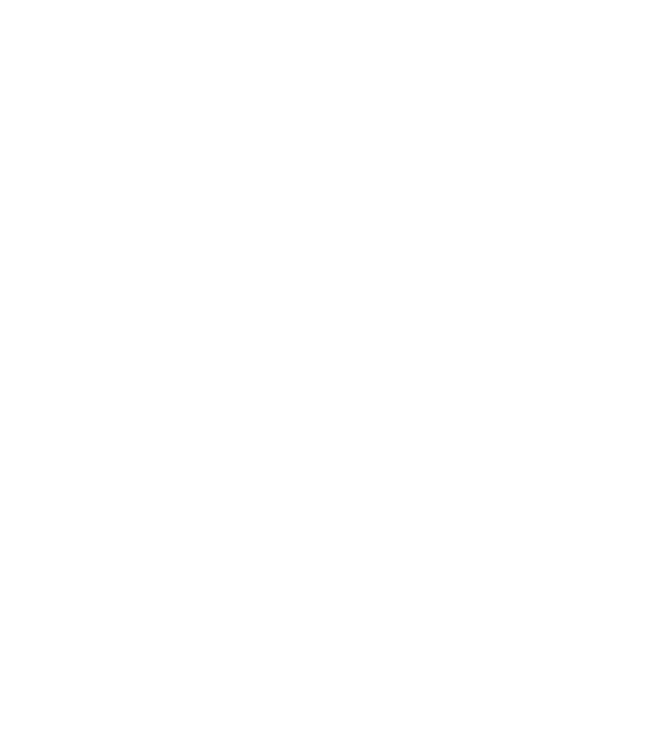
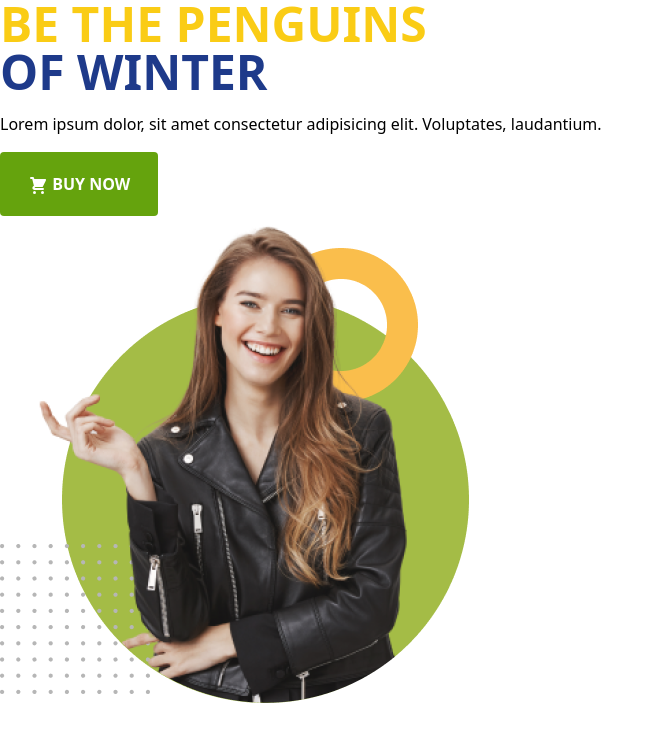
Before and after one commit to Merajhossain2002/penguine-fashion-tailwind, a plain HTML site: page index.html in a window 1280 px wide. Shown: the whole page, without its empty margins (0-664 px from the left). Drawn offline with nearby package versions, Linux system fonts and the light colour scheme.

Commit message:
some element added

```diff
--- a/index.html
+++ b/index.html
@@ -1,13 +1,57 @@
 <!DOCTYPE html>
 <html lang="en">
-<head>
-  <meta charset="UTF-8">
-  <meta http-equiv="X-UA-Compatible" content="IE=edge">
-  <meta name="viewport" content="width=device-width, initial-scale=1.0">
-  <title>Penguin Fashione</title>
-  <script src="https://cdn.tailwindcss.com"></script>
-</head>
-<body>
-
-</body>
+  <head>
+    <meta charset="UTF-8" />
+    <meta http-equiv="X-UA-Compatible" content="IE=edge" />
+    <meta name="viewport" content="width=device-width, initial-scale=1.0" />
+    <title>Penguin Fashion</title>
+    <!-- Tailwind css -->
+    <script src="https://cdn.tailwindcss.com"></script>
+    <script>
+      tailwind.config = {
+        theme: {
+          extend: {
+            colors: {
+              clifford: "#da373d",
+            },
+          },
+        },
+      };
+    </script>
+  </head>
+  <body>
+    <header>
+      <section class="container mx-auto">
+        <div class="space-y-4">
+          <h1 class="text-5xl font-bold uppercase">
+            <span class="text-yellow-400">Be the Penguins</span>
+            <br />
+            <span class="text-blue-900">of Winter</span>
+          </h1>
+          <p>
+            Lorem ipsum dolor, sit amet consectetur adipisicing elit.
+            Voluptates, laudantium.
+          </p>
+          <button
+            class="font-semibold text-white uppercase bg-lime-600 rounded px-7 py-5"
+          >
+            <svg
+              xmlns="http://www.w3.org/2000/svg"
+              class="h-5 w-5 inline"
+              viewBox="0 0 20 20"
+              fill="currentColor"
+            >
+              <path
+                d="M3 1a1 1 0 000 2h1.22l.305 1.222a.997.997 0 00.01.042l1.358 5.43-.893.892C3.74 11.846 4.632 14 6.414 14H15a1 1 0 000-2H6.414l1-1H14a1 1 0 00.894-.553l3-6A1 1 0 0017 3H6.28l-.31-1.243A1 1 0 005 1H3zM16 16.5a1.5 1.5 0 11-3 0 1.5 1.5 0 013 0zM6.5 18a1.5 1.5 0 100-3 1.5 1.5 0 000 3z"
+              />
+            </svg>
+            Buy Now
+          </button>
+        </div>
+        <div>
+          <img src="images/model.png" alt="" />
+        </div>
+      </section>
+    </header>
+  </body>
 </html>
```
Also changed, not shown: tailwind.config.js (added, +7 -0 lines).
